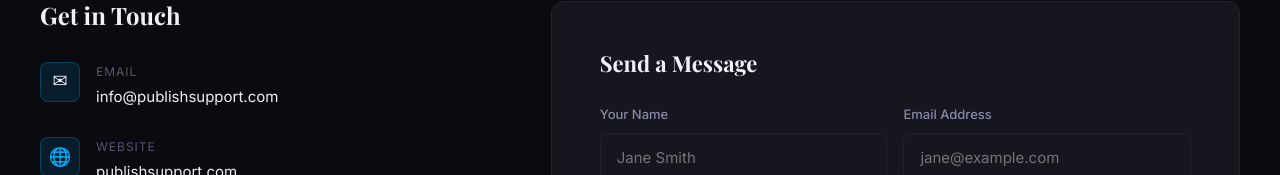
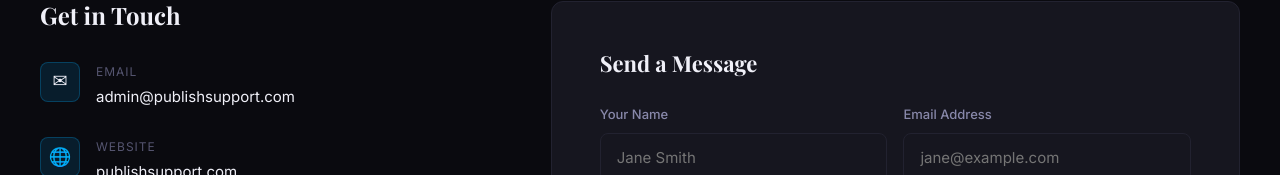
Before and after one commit to kkasmi/publishsupport-website, a Next.js app: page /contact in a window 1280 px wide. Shown: the part 606-781 px from the top of the page. Built offline with nearby package versions, Linux system fonts and the light colour scheme.

Commit message:
Update page.js

```diff
--- a/src/app/contact/page.js
+++ b/src/app/contact/page.js
@@ -51,7 +51,7 @@ export default function ContactPage() {
               <h2 style={{ fontSize: '24px', fontWeight: 700, marginBottom: '32px' }}>Get in Touch</h2>
 
               {[
-                { label: 'Email', value: 'info@publishsupport.com', icon: '✉' },
+                { label: 'Email', value: 'admin@publishsupport.com', icon: '✉' },
                 { label: 'Website', value: 'publishsupport.com', icon: '🌐' },
               ].map(item => (
                 <div key={item.label} style={{ marginBottom: '28px', display: 'flex', gap: '16px', alignItems: 'flex-start' }}>
```
